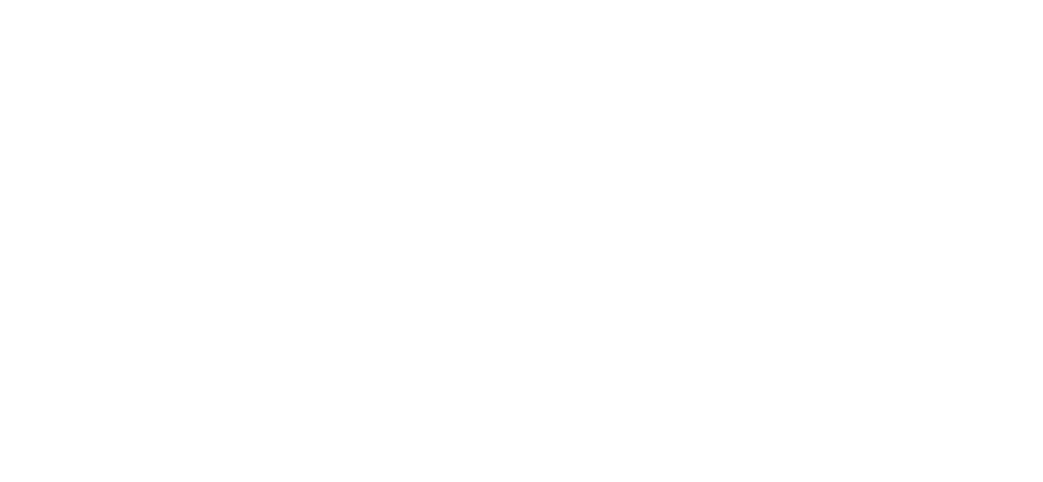
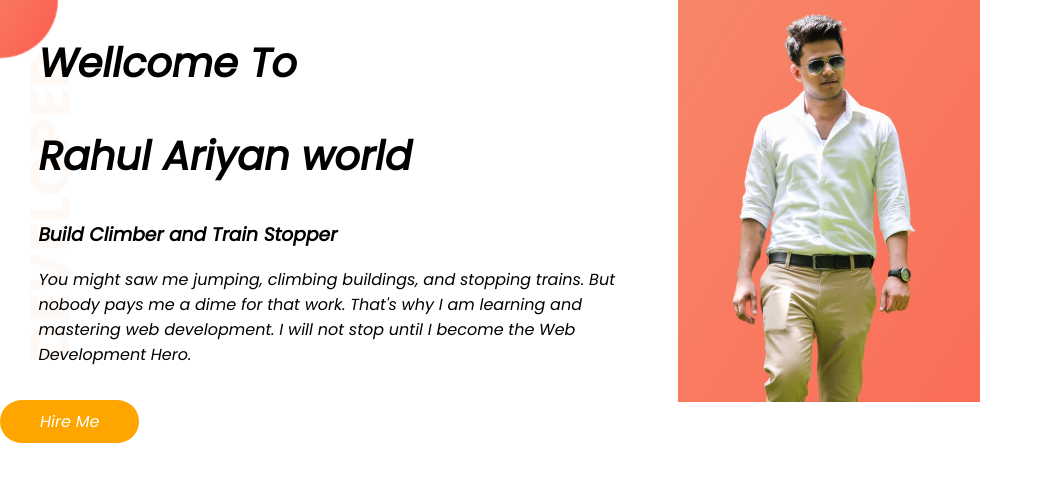
Before and after one commit to rahulariyan924/developer-portfolio-1, a plain HTML site: page index.html in a window 1280 px wide. Shown: the whole page, without its empty margins (0-1043 px from the left). Drawn offline with Linux system fonts and the light colour scheme.

Commit message:
top banner added

```diff
--- a/index.html
+++ b/index.html
@@ -5,9 +5,24 @@
       <meta http-equiv="X-UA-Compatible" content="IE=edge">
       <meta name="viewport" content="width=device-width, initial-scale=1.0">
       <title>rahul portfolio</title>
+      <link rel="preconnect" href="https://fonts.googleapis.com">
+<link rel="preconnect" href="https://fonts.gstatic.com" crossorigin>
+<link href="https://fonts.googleapis.com/css2?family=Poppins:ital@1&display=swap" rel="stylesheet">
       <link rel="stylesheet" href="style.css">
 </head>
 <body>
 
+<section class="top-banner" >
+      <div class="half-weidth">
+      <h1>Wellcome To</h1>
+      <h1>Rahul Ariyan world</h1>
+      <h3>Build Climber and Train Stopper</h3>
+      <p>You might saw me jumping, climbing buildings, and stopping trains. But nobody pays me a dime for that work. That's why I am learning and mastering web development. I will not stop until I become the Web Development Hero.</p>
+</div>
+
+      <div class="half-weidth"><img src="show off/angrybird.png" alt=""></div></section>
+      <a class="link-button" target="_blank" href="https://www.linkedin.com/in/rahul-ariyan-771485216/">Hire Me</a>
+
+
 </body>
 </html>
--- a/style.css
+++ b/style.css
@@ -0,0 +1,36 @@
+body{
+      font-family: 'Poppins', sans-serif;
+      margin: 0;
+}
+
+h1{
+      font-size: 40px;
+
+}
+
+.orange-color{
+      color: orange;
+}
+section{
+      display: flex;
+}
+.half-weidth{
+      width: 50%;
+      padding-left: 3%;
+}
+ .half-weidth image{
+       width: 100%;
+ }
+ .link-button{
+       text-decoration: none;
+      background-color: orange;
+       padding: 10px 40px;
+       color: white;
+       font font-weight: 700;
+       border-radius: 50px;
+
+ }
+ .top-banner{
+       background-image: url(images/top-banner.png);
+       background-repeat: no-repeat;
+ }
```
Also changed, not shown: show off/agun.png (deleted), show off/copy agun 2.png (added).
